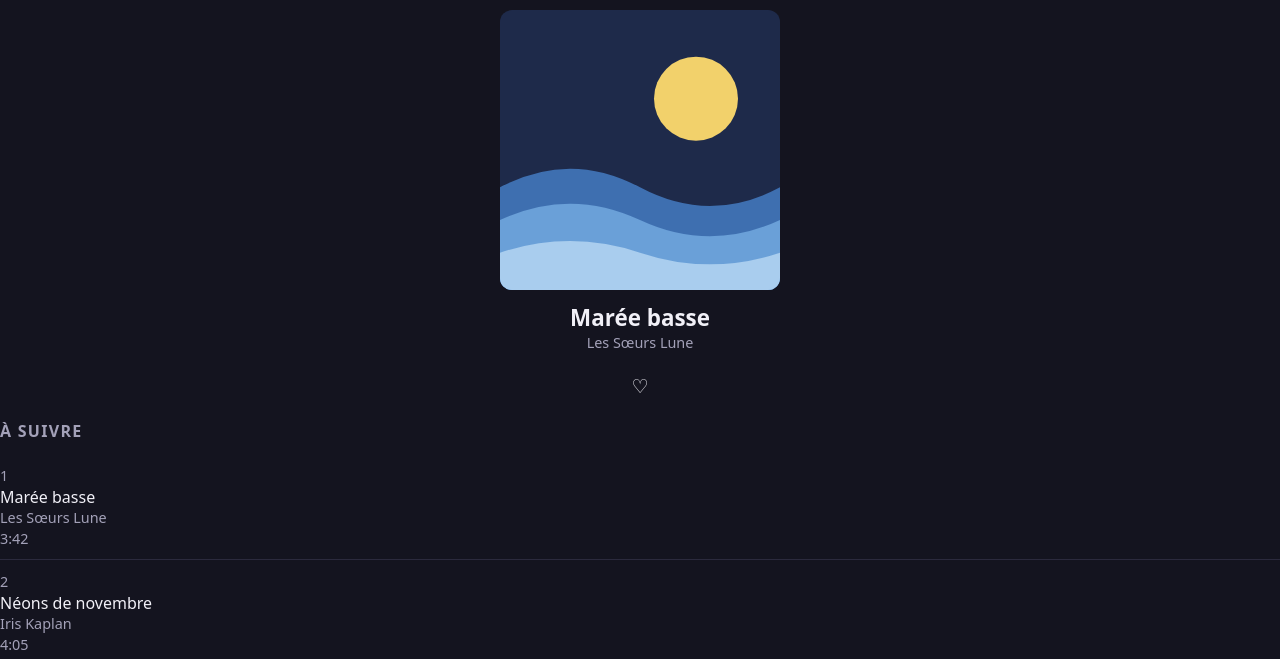
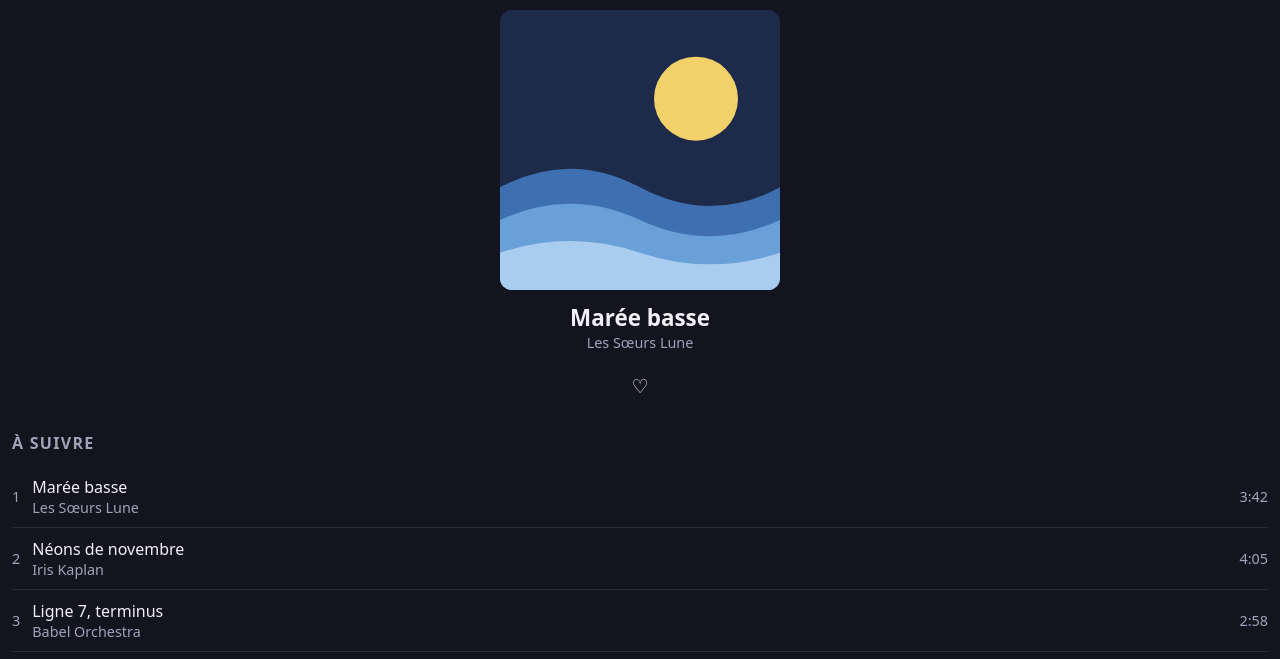
Before and after one commit to Haribouk/lecteur-musique, a plain HTML site: page index.html in a window 1280 px wide. Shown: the part 70-729 px from the top of the page. Drawn offline with Linux system fonts and the light colour scheme.

Commit message:
Mise en page des pistes de la playlist

```diff
--- a/style.css
+++ b/style.css
@@ -128,8 +128,19 @@ h2 {
 }
 
 /* ---------- TODO 4 — Une piste de la playlist ---------- */
+.piste-infos {
+  flex-grow: 1;
+}
 
+.piste {
+  display: flex;
+  align-items: center;
+  gap: 12px;
+}
 
+.playlist {
+  padding: 12px;
+}
 
 /* ---------- TODO 5 — La barre de contrôle ---------- */
 
```
